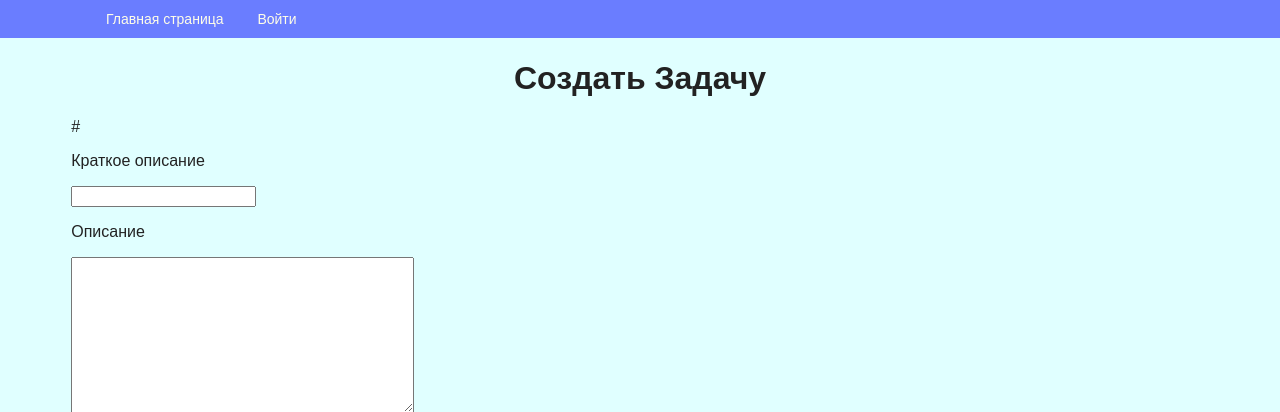
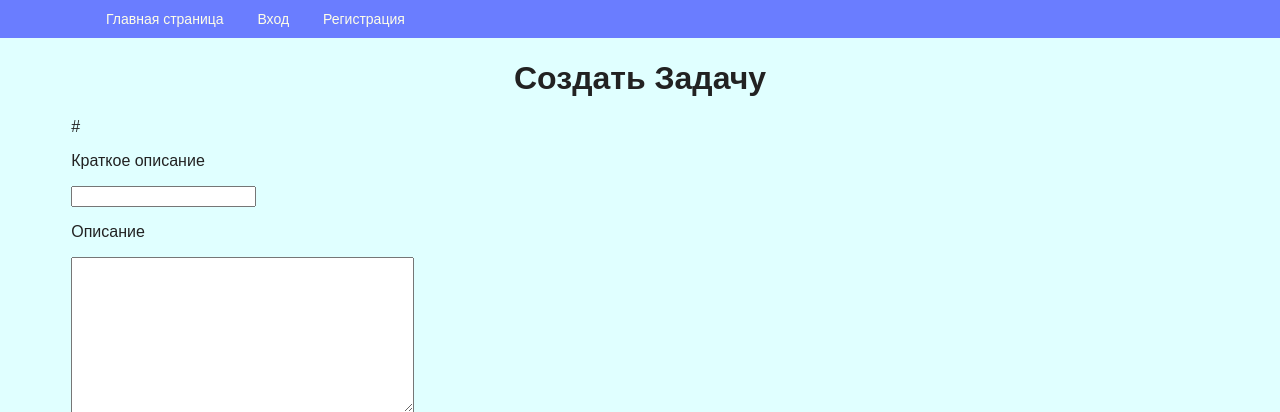
Before and after one commit to karamoldoevee/issue_tracker_51, a Django app: page /issue/add/ in a window 1280 px wide. Shown: the top 412 px of the page. Run offline with Django 3.2, Linux system fonts and the light colour scheme; data comes from the database, SQL or seed files in the repository.

Commit message:
Добавлен путь в urls к шаблону рег и вывод рег в base html

```diff
--- a/source/accounts/urls.py
+++ b/source/accounts/urls.py
@@ -1,6 +1,8 @@
 from django.urls import path
 
 from django.contrib.auth.views import LoginView, LogoutView
+
+from .views import register_view
 
 app_name = 'accounts'
 
@@ -8,6 +10,7 @@ urlpatterns = [
 
     path('login/', LoginView.as_view(), name='login'),
 
-    path('logout/', LogoutView.as_view(), name='logout')
+    path('logout/', LogoutView.as_view(), name='logout'),
 
+    path('create/', register_view, name='create')
 ]
--- a/source/webapp/templates/base.html
+++ b/source/webapp/templates/base.html
@@ -18,7 +18,8 @@
                 <li>Привет, {{ user }}!</li>
                 <li><a href="{% url 'accounts:logout' %}">Выход</a></li>
             {% else %}
-                <li><a href="{% url 'accounts:login' %}">Войти</a></li>
+                <li class="menu-right"><a href="{% url 'accounts:login' %}" class="nav-link">Вход</a></li>
+                <li class="menu-right"><a href="{% url 'accounts:create' %}" class="nav-link">Регистрация</a></li>
             {% endif %}
             {% block menu %}{% endblock %}
         </ul>
```
